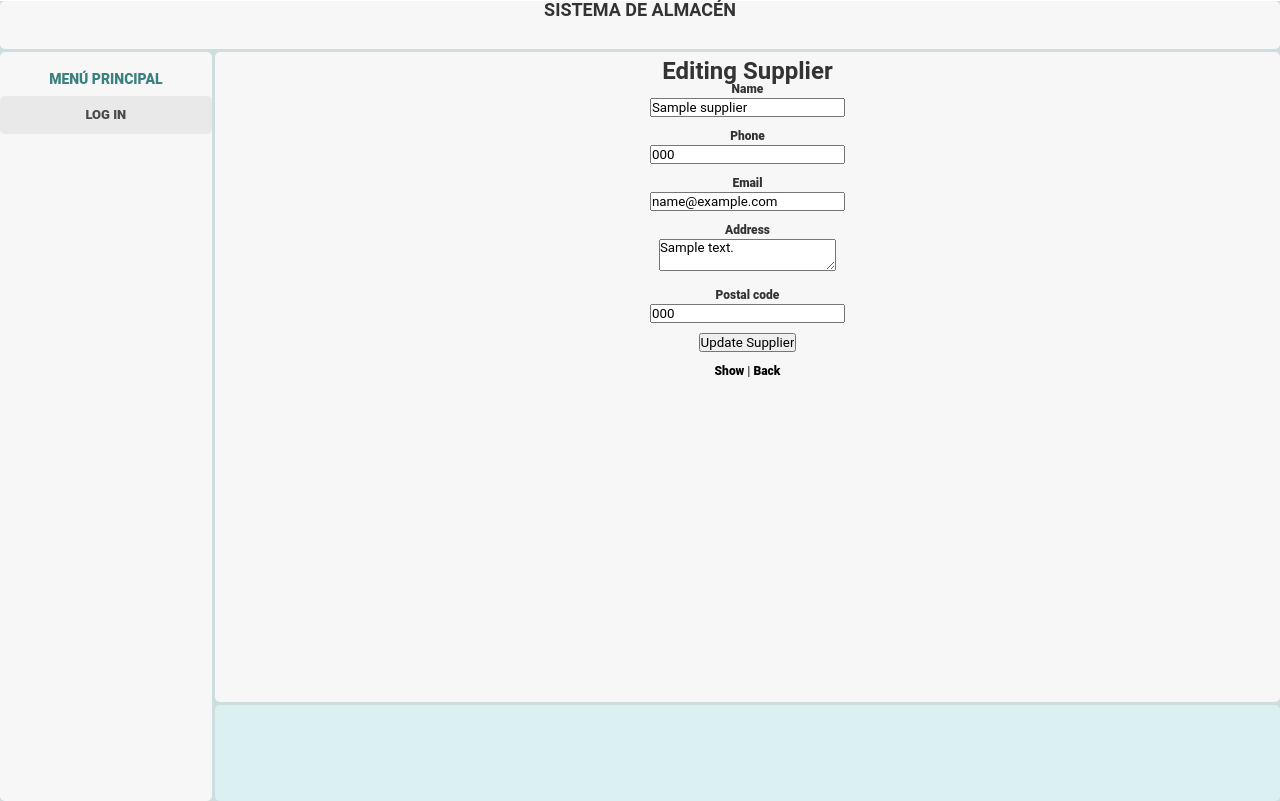
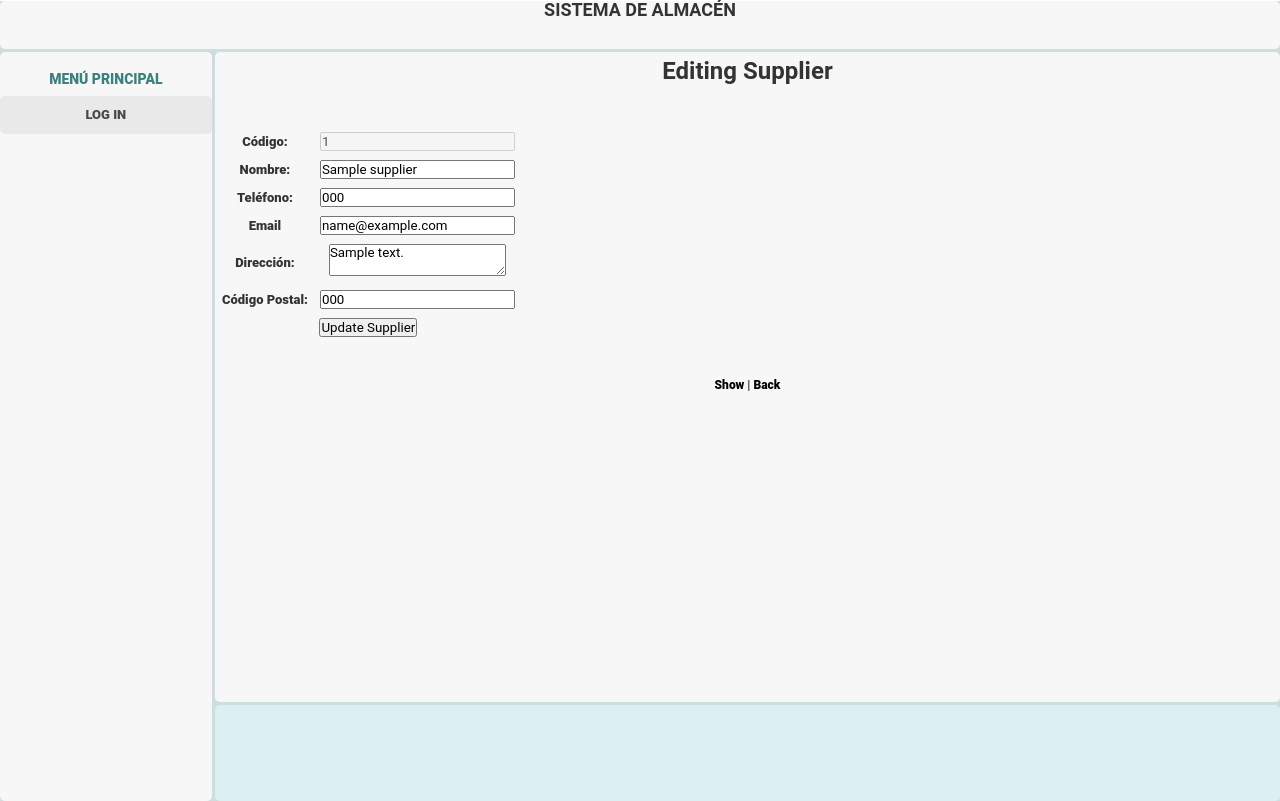
Before and after one commit to lflores1961/almacenCEB, a Rails app: page /suppliers/1/edit in a window 1280 px wide. Shown: the part 17-818 px from the top of the page. Run offline with Rails 7, Linux system fonts and the light colour scheme; tables that the repository leaves empty hold one stand-in row (values such as "Sample post"); style sheets or scripts are compiled from the project's sources; some libraries are stand-ins or nearby versions.

Commit message:
Add CRUD for suppliers with styles

```diff
--- a/app/helpers/sessions_helper.rb
+++ b/app/helpers/sessions_helper.rb
@@ -21,5 +21,9 @@ module SessionsHelper
     @current_user = nil
   end
 
+  # Returns current user access level
+  def access_level
+    @current_user.access_level
+  end
 
 end
--- a/app/views/suppliers/_form.html.erb
+++ b/app/views/suppliers/_form.html.erb
@@ -1,8 +1,8 @@
 <%= form_with(model: supplier) do |form| %>
+  <%= content_for :footer do %>
     <% if supplier.errors.any? %>
       <div id="error_explanation">
-      <h2><%= pluralize(supplier.errors.count, "error") %> prohibited this supplier from being saved:</h2>
-
+        <h2><%= pluralize(supplier.errors.count, "error") %> Impidieron guardar este registro:</h2>
         <ul>
           <% supplier.errors.each do |error| %>
             <li><%= error.full_message %></li>
@@ -10,33 +10,41 @@
         </ul>
       </div>
     <% end %>
-
-  <div class="field">
-    <%= form.label :name %>
-    <%= form.text_field :name %>
+  <% end %>
+  <div style="padding-top: 50px;padding-bottom: 30px;">
+    <table class="show-table">
+      <tr>
+        <td><%= form.label :id, "Código:" %></td>
+        <% if action_name == "new" %>
+          <td><%= Supplier.maximum(:id) + 1 %></td>
+        <% else %>
+          <td><%= form.text_field :id, disabled: true %></td>
+        <% end %>
+      </tr>
+      <tr>
+        <td><%= form.label :name, "Nombre:" %></td>
+        <td><%= form.text_field :name %></td>
+      </tr>
+      <tr>
+        <td><%= form.label :phone, "Teléfono:" %></td>
+        <td><%= form.text_field :phone %></td>
+      </tr>
+      <tr>
+        <td><%= form.label :email %></td>
+        <td><%= form.text_field :email %></td>
+      </tr>
+      <tr>
+        <td><%= form.label :address, "Dirección:" %></td>
+        <td><%= form.text_area :address %></td>
+      </tr>
+      <tr>
+        <td><%= form.label :postal_code, "Código Postal:" %></td>
+        <td><%= form.text_field :postal_code %></td>
+      </tr>
+      <tr>
+        <td  colspan="2" style="text-align: center;"><%= form.submit class: "btn-lg success" %></td>
+      </tr>
+    </table>
   </div>
 
-  <div class="field">
-    <%= form.label :phone %>
-    <%= form.text_field :phone %>
-  </div>
-
-  <div class="field">
-    <%= form.label :email %>
-    <%= form.text_field :email %>
-  </div>
-
-  <div class="field">
-    <%= form.label :address %>
-    <%= form.text_area :address %>
-  </div>
-
-  <div class="field">
-    <%= form.label :postal_code %>
-    <%= form.text_field :postal_code %>
-  </div>
-
-  <div class="actions">
-    <%= form.submit %>
-  </div>
 <% end %>
```
Also changed, not shown: app/views/suppliers/index.html.erb (+18 -12 lines), app/views/suppliers/show.html.erb (+32 -26 lines). Lines whose indentation alone changed are shown as unchanged.
